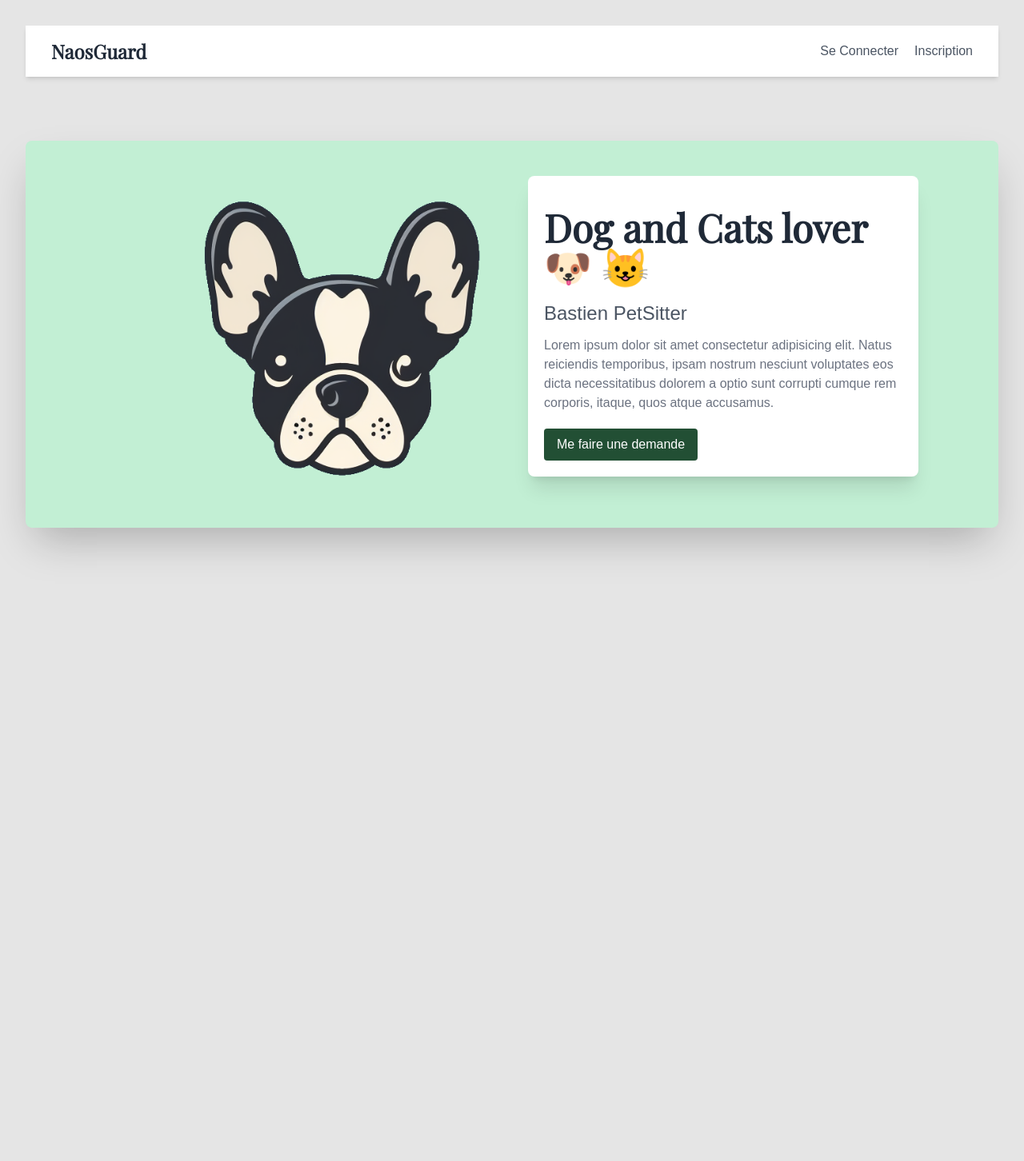
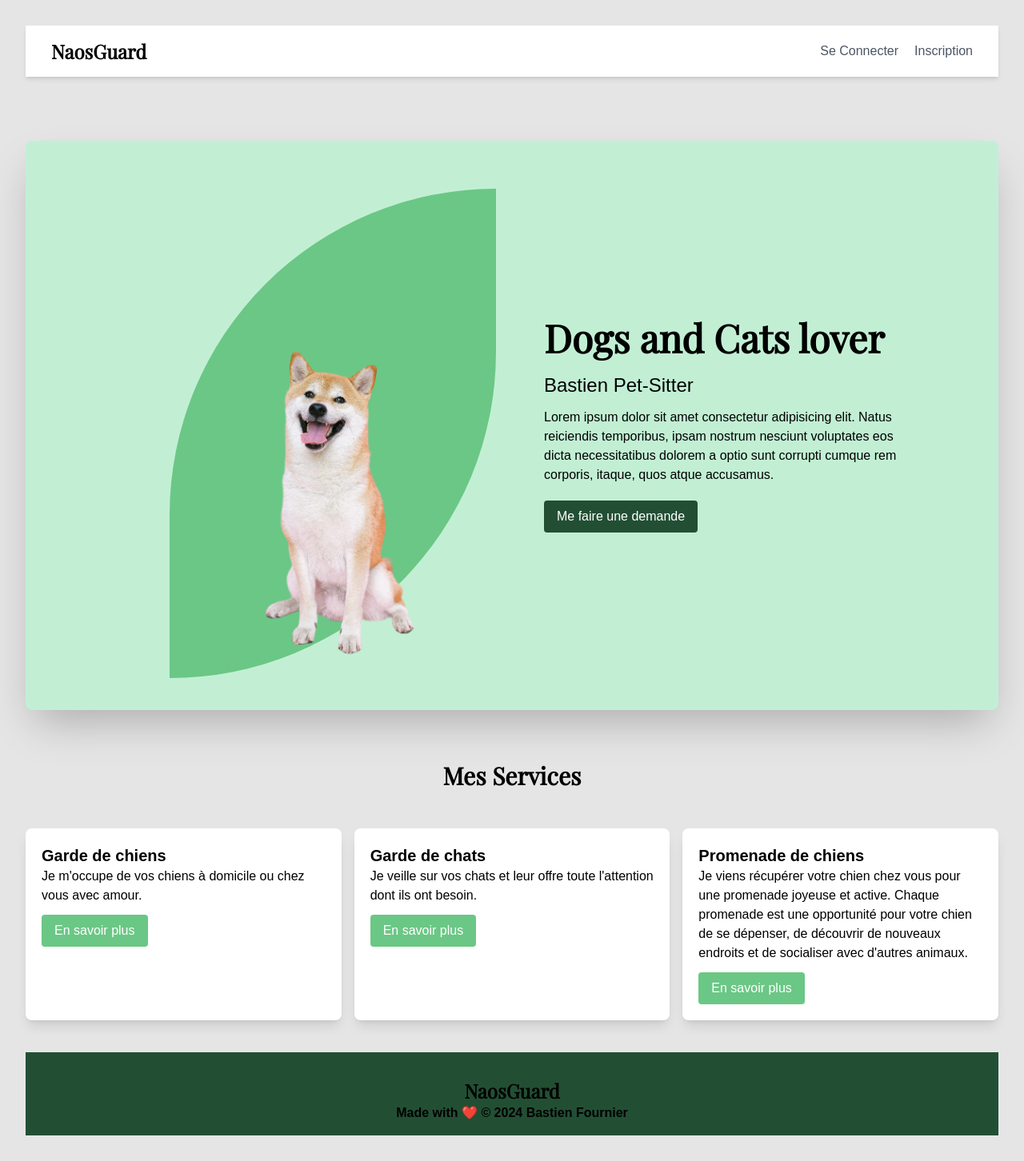
Before and after one commit to bastien-fournier/V2-Site-Petsitting, a React (Vite) app in the folder client/: page / in a window 1280 px wide. Shown: the whole page at 80% size. Before the commit the page ends 800 px from the top, so only its background shows below. Built offline with nearby package versions, Linux system fonts and the light colour scheme.

Commit message:
add components services

```diff
--- a/client/src/App.jsx
+++ b/client/src/App.jsx
@@ -2,12 +2,14 @@ import { Outlet } from "react-router-dom";
 import "./App.css";
 import "./index.css";
 import NavBar from "./components/NavBar";
+import Footer from "./components/Footer";
 
 function App() {
   return (
     <main>
       <NavBar />
       <Outlet />
+      <Footer />
     </main>
   );
 }
--- /dev/null
+++ b/client/src/components/Footer.jsx
@@ -0,0 +1,10 @@
+export default function Footer() {
+  return (
+    <footer className="bg-third relative pt-8 pb-4 text-center">
+      <p className="font-playfair font-bold text-2xl">NaosGuard</p>
+      <div>
+        <p className="font-bold">Made with ❤️ © 2024 Bastien Fournier</p>
+      </div>
+    </footer>
+  );
+}
--- a/client/src/components/HomePicture.jsx
+++ b/client/src/components/HomePicture.jsx
@@ -1,13 +1,9 @@
-import Logo from "../assets/images/logo.png";
+import Dog2 from "../assets/images/dog2.png";
 
 export default function HomePicture() {
   return (
-    <div className="ml-0 lg:ml-40 mt-5">
-      <img
-        className="w-48 h-48 sm:w-48 sm:h-48 md:w-64 md:h-64 lg:w-96 lg:h-96 object-cover   transition-transform duration-300 hover:scale-105"
-        src={Logo}
-        alt="Logo NaosGuard"
-      />
+    <div className="ml-0 lg:ml-40 mt-5 bg-forth rounded-tl-full rounded-br-full">
+      <img src={Dog2} alt="Logo NaosGuard" />
     </div>
   );
 }
--- a/client/src/components/NavBar.jsx
+++ b/client/src/components/NavBar.jsx
@@ -12,9 +12,7 @@ export default function HomePage() {
       <div className="max-w-7xl mx-auto px-4 sm:px-6 lg:px-8">
         <div className="flex justify-between items-center py-4">
           <div>
-            <p className="font-playfair font-bold text-2xl text-gray-800">
-              NaosGuard
-            </p>
+            <p className="font-playfair font-bold text-2xl ">NaosGuard</p>
           </div>
 
           <div className="hidden md:flex space-x-8">
--- /dev/null
+++ b/client/src/components/Services.jsx
@@ -0,0 +1,64 @@
+export default function Services() {
+  return (
+    <section className="pt-16 pb-10">
+      <h2 className="text-3xl font-playfair font-bold text-center">
+        Mes Services
+      </h2>
+      <div className="grid grid-cols-1 md:grid-cols-2 lg:grid-cols-3 gap-4 mt-12">
+        <div className=" bg-white p-5 shadow-lg rounded-lg">
+          {/* <img
+            src="path/to/dog-sitting.jpg"
+            alt="Garde de chiens"
+            className="mb-3 rounded"
+          /> */}
+          <h3 className="text-xl font-semibold">Garde de chiens</h3>
+          <p>Je m'occupe de vos chiens à domicile ou chez vous avec amour.</p>
+          <button
+            type="button"
+            className="mt-3 bg-forth text-white px-4 py-2 rounded"
+          >
+            En savoir plus
+          </button>
+        </div>
+        <div className=" bg-white p-5 shadow-lg rounded-lg">
+          {/* <img
+            src="path/to/cat-sitting.jpg"
+            alt="Garde de chats"
+            className="mb-3 rounded"
+          /> */}
+          <h3 className="text-xl font-semibold">Garde de chats</h3>
+          <p>
+            Je veille sur vos chats et leur offre toute l'attention dont ils ont
+            besoin.
+          </p>
+          <button
+            type="button"
+            className="mt-3 bg-forth text-white px-4 py-2 rounded"
+          >
+            En savoir plus
+          </button>
+        </div>
+        <div className=" bg-white p-5 shadow-lg rounded-lg">
+          {/* <img
+            src="path/to/cat-sitting.jpg"
+            alt="Garde de chats"
+            className="mb-3 rounded"
+          /> */}
+          <h3 className="text-xl font-semibold">Promenade de chiens</h3>
+          <p>
+            Je viens récupérer votre chien chez vous pour une promenade joyeuse
+            et active. Chaque promenade est une opportunité pour votre chien de
+            se dépenser, de découvrir de nouveaux endroits et de socialiser avec
+            d'autres animaux.
+          </p>
+          <button
+            type="button"
+            className="mt-3 bg-forth text-white px-4 py-2 rounded"
+          >
+            En savoir plus
+          </button>
+        </div>
+      </div>
+    </section>
+  );
+}
--- a/client/src/components/Welcome.jsx
+++ b/client/src/components/Welcome.jsx
@@ -1,11 +1,11 @@
 export default function Welcome() {
   return (
-    <div className="mb-5 p-5 bg-white rounded-lg shadow-xl hover:shadow-2xl transition-shadow duration-300">
-      <h1 className="font-playfair font-bold text-5xl mt-5 text-gray-800">
-        Dog and Cats lover 🐶 😺
+    <div className="mb-5 p-5 ">
+      <h1 className="font-playfair font-bold text-5xl mt-5 ">
+        Dogs and Cats lover
       </h1>
-      <h2 className="text-2xl mt-5 text-gray-600">Bastien PetSitter</h2>
-      <p className="mt-3 text-gray-500">
+      <h2 className="text-2xl mt-5 ">Bastien Pet-Sitter</h2>
+      <p className="mt-3 ">
         Lorem ipsum dolor sit amet consectetur adipisicing elit. Natus
         reiciendis temporibus, ipsam nostrum nesciunt voluptates eos dicta
         necessitatibus dolorem a optio sunt corrupti cumque rem corporis,
--- a/client/src/pages/HomePage.jsx
+++ b/client/src/pages/HomePage.jsx
@@ -1,17 +1,20 @@
 import Welcome from "../components/Welcome";
 import HomePicture from "../components/HomePicture";
+import Services from "../components/Services";
 
 export default function HomePage() {
   return (
-    <div className="bg-secondary flex flex-col lg:flex-row justify-center items-center text-center lg:text-left mt-10 lg:mt-20 p-5 lg:p-10 rounded-lg shadow-2xl">
-      {/* HomePicture sera à gauche et légèrement décalé vers la gauche sur desktop */}
-      <div className="lg:w-1/2 lg:flex lg:justify-end lg:-ml-10">
-        <HomePicture />
+    <div>
+      <div className="bg-secondary flex flex-col lg:flex-row justify-center items-center text-center lg:text-left mt-10 lg:mt-20 p-5 lg:p-10 rounded-lg shadow-2xl">
+        <div className="lg:w-1/2 lg:flex lg:justify-end lg:-ml-10">
+          <HomePicture />
+        </div>
+        <div className="lg:w-1/2 lg:pl-10 lg:pr-10 mt-5 lg:mt-0">
+          <Welcome />
+        </div>
       </div>
-
-      {/* Welcome sera à droite sur desktop */}
-      <div className="lg:w-1/2 lg:pl-10 lg:pr-10 mt-5 lg:mt-0">
-        <Welcome />
+      <div>
+        <Services />
       </div>
     </div>
   );
--- a/client/tailwind.config.js
+++ b/client/tailwind.config.js
@@ -6,6 +6,7 @@ export default {
         background: "#C2EFD4", // Définir une couleur primaire personnalisée
         secondary: "#C2EFD4",
         third: "#224F34",
+        forth: "#6BC785",
       },
       fontFamily: {
         nunito: ['"Nunito-Regular.ttf"', "sans-serif"], // Définir une police de caractères personnalisée
```
Also changed, not shown: client/src/assets/images/dog.png (added), client/src/assets/images/dog2.png (added).
